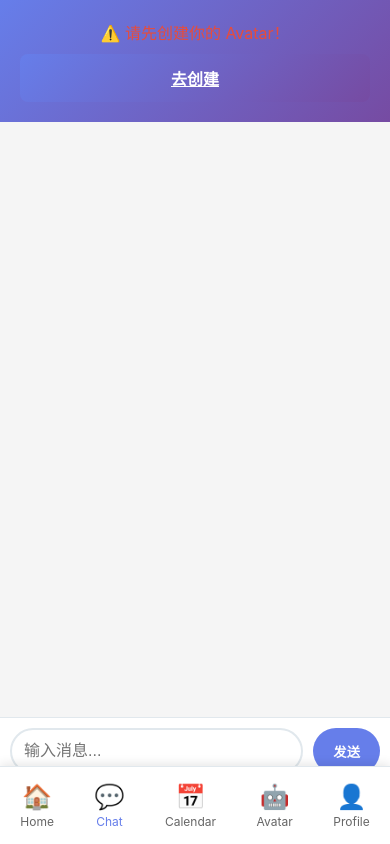
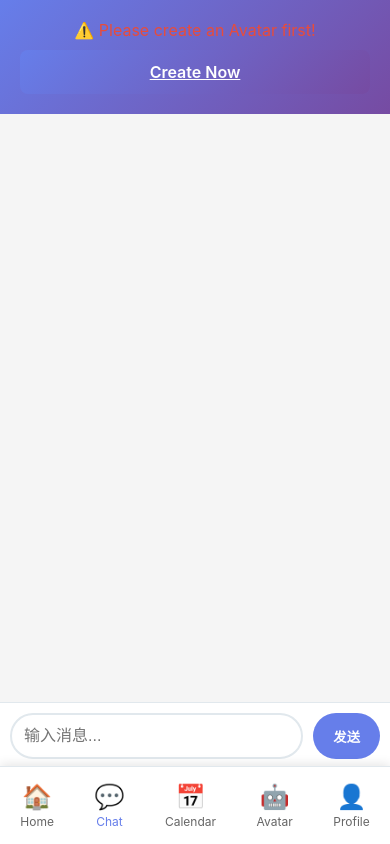
Before and after one commit to duchungt904-hub/Mindmate, a Flask app: page /chat in a window 390 px wide. Run offline with Flask 3, Linux system fonts and the light colour scheme; the visitor is signed in with stand-in values (Sample User, id 1); data comes from the database, SQL or seed files in the repository; data that the repository does not hold is empty.

Commit message:
Fix: Translate Chinese prompts to English and fix chat input overlay
Text Changes:
- Avatar subtitle: '管理你的 AI 伙伴' -> 'Manage Your AI Companions'
- Empty state: '还没有 Avatar' -> 'No Avatars Yet'
- Delete confirm: Translated to English
- Chat errors: All error messages now in English
- Create prompt: '请先创建你的 Avatar' -> 'Please create an Avatar first'

UI Fix:
- Increase chat input container bottom from 70px to 85px (desktop)
- Increase from 60px to 75px on mobile
- Prevents bottom navigation from covering input field
- Improves mobile user experience

```diff
--- a/static/css/style.css
+++ b/static/css/style.css
@@ -338,7 +338,7 @@ body {
 
 .chat-input-container {
     position: fixed;
-    bottom: 70px;
+    bottom: 85px;  /* 增加高度避免被导航栏遮挡 */
     left: 0;
     right: 0;
     padding: 15px;
@@ -666,7 +666,7 @@ body {
 
     /* 聊天界面移动端优化 */
     .chat-input-container {
-        bottom: 60px;
+        bottom: 75px;  /* 移动端也需要高一点避免遮挡 */
         padding: 10px;
     }
 
--- a/templates/chat.html
+++ b/templates/chat.html
@@ -267,8 +267,8 @@ async function init() {
     } else {
         document.getElementById('avatarInfo').innerHTML = `
             <div style="text-align: center; width: 100%;">
-                <p style="color: #e74c3c;">⚠️ 请先创建你的 Avatar！</p>
-                <a href="/avatar" class="btn-primary" style="display: inline-block; margin-top: 10px;">去创建</a>
+                <p style="color: #e74c3c;">⚠️ Please create an Avatar first!</p>
+                <a href="/avatar" class="btn-primary" style="display: inline-block; margin-top: 10px;">Create Now</a>
             </div>
         `;
         return;
@@ -463,7 +463,7 @@ document.getElementById('chatForm').addEventListener('submit', async (e) => {
         } else {
             chatHistory.push({
                 sender: 'ai',
-                message: '抱歉，我现在无法回复。',
+                message: 'Sorry, I cannot reply right now.',
                 timestamp: new Date().toISOString()
             });
         }
@@ -473,7 +473,7 @@ document.getElementById('chatForm').addEventListener('submit', async (e) => {
         chatHistory.pop();
         chatHistory.push({
             sender: 'ai',
-            message: '网络错误，请重试。',
+            message: 'Network error, please try again.',
             timestamp: new Date().toISOString()
         });
         renderMessages();
```
Also changed, not shown: templates/avatars.html (+4 -4 lines).
